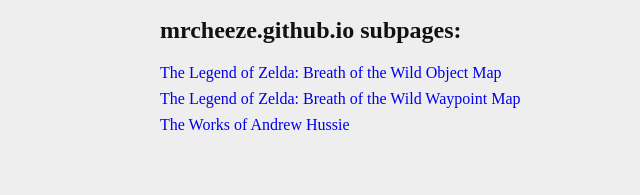
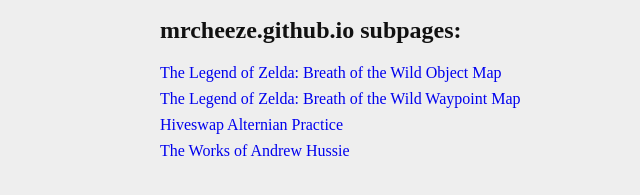
Before and after one commit to MrCheeze/mrcheeze.github.io, a plain HTML site: page index.html in a window 1280 px wide. Shown: the part 509-704 px from the top of the page, without its empty margins (0-640 px from the left). Drawn offline with Linux system fonts and the light colour scheme.

Commit message:
added link to alternian practice

```diff
--- a/index.html
+++ b/index.html
@@ -46,6 +46,7 @@
 			<h2>mrcheeze.github.io subpages:</h2>
 			<p><a href="https://mrcheeze.github.io/botw-object-map">The Legend of Zelda: Breath of the Wild Object Map</a></p>
 			<p><a href="https://mrcheeze.github.io/botw-waypoint-map">The Legend of Zelda: Breath of the Wild Waypoint Map</a></p>
+			<p><a href="https://mrcheeze.github.io/hiveswap-alternian-practice">Hiveswap Alternian Practice</a></p>
 			<p><a href="https://mrcheeze.github.io/andrewhussie">The Works of Andrew Hussie</a></p>
 		</div>
 	</body>
```
